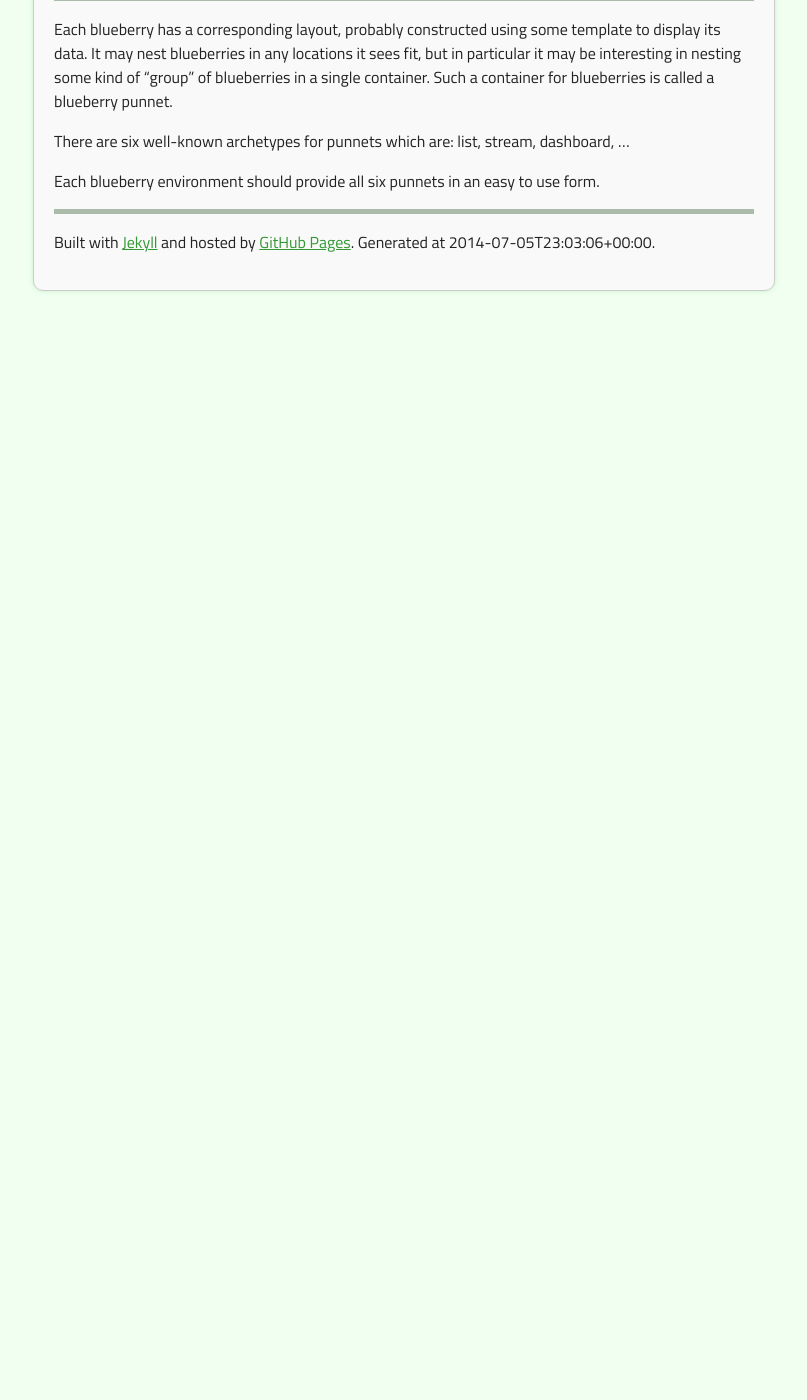
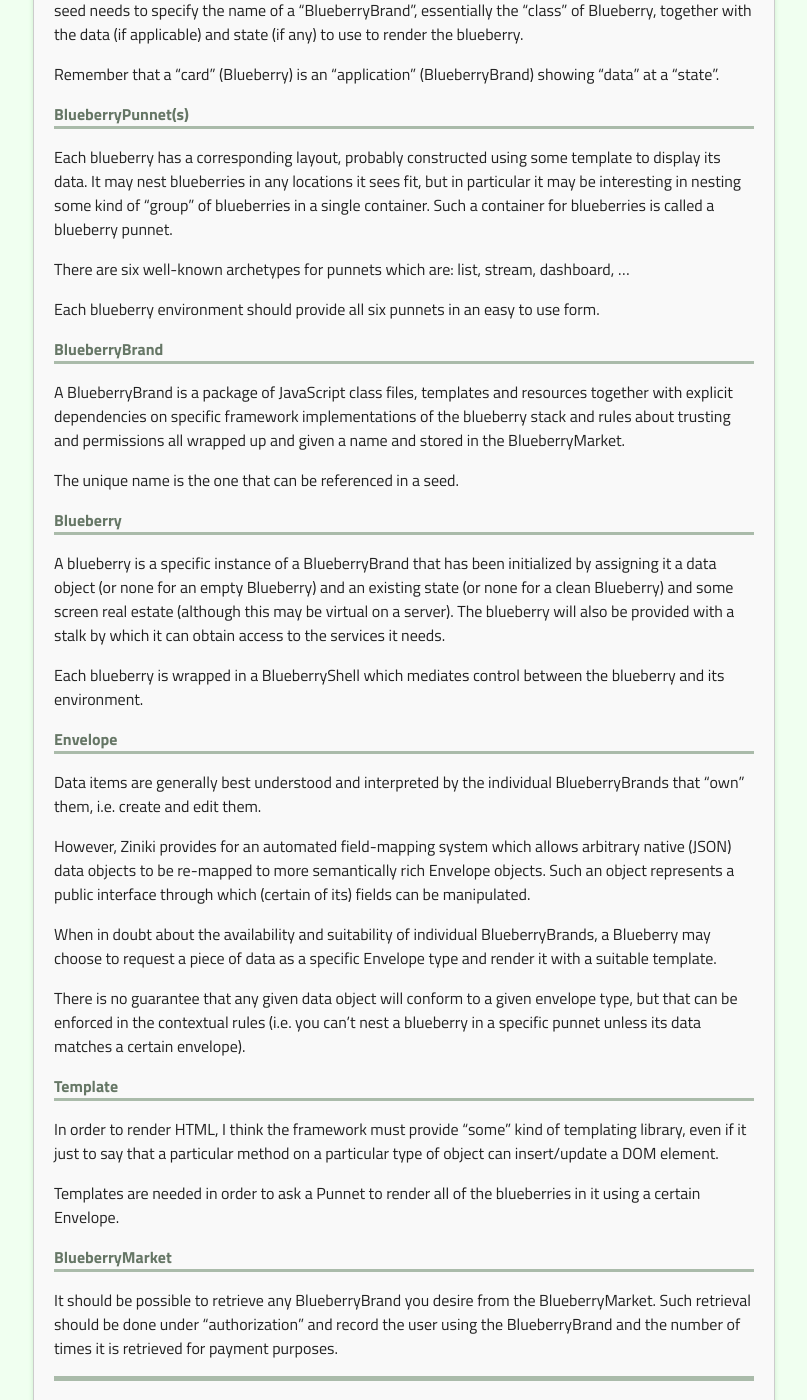
Before and after one commit to zinikiGareth/blueberries, a Jekyll site: the page built from concepts/index.md, in a window 1280 px wide and 1400 px high, scrolled down 1620 px. Shown: the whole window, without its empty margins (236-1043 px from the left). Built offline with Jekyll 4.4.1, drawn with Linux system fonts in a browser that asks for light colours; Markdown is read by kramdown in place of the engine named in the settings; before the commit the page ends 1921 px from its top, so only the background shows below that; some of the changed text lies outside the part shown.

Commit message:
more verbiage

```diff
--- a/_includes/header.html
+++ b/_includes/header.html
@@ -3,6 +3,7 @@
       <ul>
         <li><a href="/">Introduction</a></li>
         <li><a href="/concepts">Concepts</a></li>
+        <li><a href="/patterns">Patterns</a></li>
         <li><a href="/api">API</a></li>
         <li><a href="/glossary">Glossary</a></li>
       </ul>
--- a/concepts/index.md
+++ b/concepts/index.md
@@ -70,6 +70,12 @@
 defined in the contract and connect them to the service implementation
 in the containing environment.
 
+Contracts have unique names and can be so referenced by a blueberry
+when communicating with a stalk.
+
+It is possible that when a blueberry requests a contract, the request
+will be denied; the blueberry must deal with this.
+
 ## BlueberrySeed
 
 Blueberries can either be created directly by other, containing, code
@@ -94,3 +100,61 @@
 
 Each blueberry environment should provide all six punnets in an easy
 to use form.
+
+## BlueberryBrand
+
+A BlueberryBrand is a package of JavaScript class files, templates and
+resources together with explicit dependencies on specific framework
+implementations of the blueberry stack and rules about trusting and
+permissions all wrapped up and given a name and stored in the
+BlueberryMarket.
+
+The unique name is the one that can be referenced in a seed.
+
+## Blueberry
+
+A blueberry is a specific instance of a BlueberryBrand that has been
+initialized by assigning it a data object (or none for an empty
+Blueberry) and an existing state (or none for a clean Blueberry) and
+some screen real estate (although this may be virtual on a server).
+The blueberry will also be provided with a stalk by which it can
+obtain access to the services it needs.
+
+Each blueberry is wrapped in a BlueberryShell which mediates control
+between the blueberry and its environment.
+
+## Envelope
+
+Data items are generally best understood and interpreted by the
+individual BlueberryBrands that "own" them, i.e. create and edit them.
+
+However, Ziniki provides for an automated field-mapping system which
+allows arbitrary native (JSON) data objects to be re-mapped to more
+semantically rich Envelope objects.  Such an object represents a
+public interface through which (certain of its) fields can be
+manipulated.
+
+When in doubt about the availability and suitability of individual
+BlueberryBrands, a Blueberry may choose to request a piece of data as
+a specific Envelope type and render it with a suitable template.
+
+There is no guarantee that any given data object will conform to a
+given envelope type, but that can be enforced in the contextual rules
+(i.e. you can't nest a blueberry in a specific punnet unless its data
+matches a certain envelope).
+
+## Template
+
+In order to render HTML, I think the framework must provide "some"
+kind of templating library, even if it just to say that a particular
+method on a particular type of object can insert/update a DOM element.
+
+Templates are needed in order to ask a Punnet to render all of the
+blueberries in it using a certain Envelope.
+
+## BlueberryMarket
+
+It should be possible to retrieve any BlueberryBrand you desire from
+the BlueberryMarket.  Such retrieval should be done under
+"authorization" and record the user using the BlueberryBrand and the
+number of times it is retrieved for payment purposes.
```
